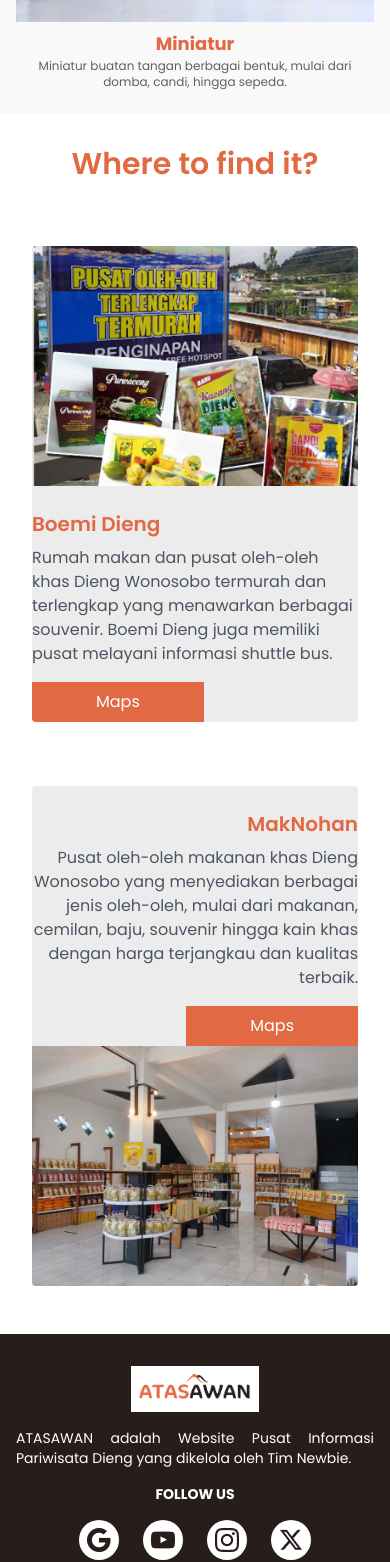
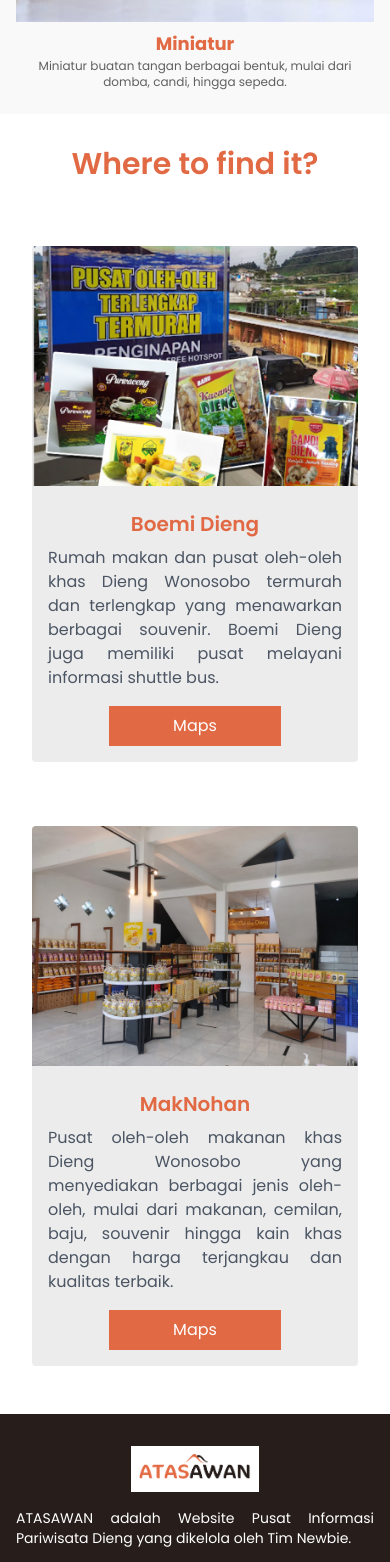
Before and after one commit to princeofverry/dieng-web, a React (Vite) app: page /Merchinary in a window 390 px wide. Shown: the part 6075-7637 px from the top of the page. Built offline with nearby package versions, Linux system fonts and the light colour scheme.

Commit message:
merchinary fixxxxxx mobile

```diff
--- /dev/null
+++ b/src/components/whereToFindIt.jsx
@@ -0,0 +1,57 @@
+import React from 'react'
+import Boemi from '../assets/boemi.png'
+import maknohan from '../assets/maknohan.png'
+import { Link } from 'react-router-dom';
+
+const WhereToFindIt = () => {
+    return (
+        <>
+            <div className="mx-auto bg-white flex flex-col justify-center items-center py-4">
+                <h2 className="text-3xl md:text-4xl font-semibold text-[#E16A44] mb-4 px-4 mt-4">Where to find it?</h2>
+                <div className="bg-[#ECECEC] mx-8 mt-12 flex flex-col md:flex-row rounded overflow-hidden">
+                    {/* Image Section */}
+                    <div className="md:w-1/3 relative">
+                        <Link to="/Boemi">
+                            <div className="absolute top-0 left-0 w-full h-60"></div>
+                            <img src={Boemi} alt="Boemi Dieng" className="w-full h-60 object-cover" />
+                        </Link>
+                    </div>
+
+                    {/* Text Content Section */}
+                    <div className="md:w-2/3 md:ml-4 md:pr-4 relative">
+                        <h3 className="text-xl md:text-3xl text-[#E16A44] md:text-left text-center pt-6 font-semibold mb-2">Boemi Dieng</h3>
+                        <p className="text-gray-600 text-justify px-4 md:px-0">Rumah makan dan pusat oleh-oleh khas Dieng Wonosobo termurah dan terlengkap yang menawarkan berbagai souvenir. Boemi Dieng juga memiliki pusat  melayani informasi shuttle bus.</p>
+                        <div className="flex md:justify-start justify-center md:items-end items-center mb-4">
+                            <button className="bg-[#E16A44] text-white py-2 px-16 md:mt-8 mt-4">Maps</button>
+                        </div>
+                    </div>
+                </div>
+            </div>
+
+
+            {/* gambar dikanan */}
+            <div className="bg-[#ECECEC] mx-8 my-12 flex flex-col md:flex-row rounded overflow-hidden">
+
+                {/* Text Content Section */}
+                <div className="md:w-2/3 md:mr-4 md:pr-4 relative order-2 md:order-none">
+                    <h3 className="text-xl md:text-3xl text-[#E16A44] pt-6 font-semibold mb-2 md:text-right text-center">MakNohan</h3>
+                    <p className="text-gray-600 md:text-right text-justify px-4 md:px-0">Pusat oleh-oleh makanan khas Dieng Wonosobo yang menyediakan berbagai jenis oleh-oleh, mulai dari makanan, cemilan, baju, souvenir hingga kain khas dengan harga terjangkau dan kualitas terbaik.</p>
+                    <div className="flex md:justify-end justify-center md:items-end items-center mb-4">
+                        <button className="bg-[#E16A44] text-white py-2 px-16 md:mt-8 mt-4">Maps</button>
+                    </div>
+                </div>
+
+                {/* Image Section */}
+                <div className="md:w-1/3 relative order-1 md:order-none">
+                    <Link to="/maknohan">
+                        <div className="absolute top-0 left-0 w-full h-60"></div>
+                        <img src={maknohan} alt="MakNohan" className="w-full h-60 object-cover" />
+                    </Link>
+                </div>
+            </div>
+
+        </>
+    )
+}
+
+export default WhereToFindIt
--- a/src/page/merchinary.jsx
+++ b/src/page/merchinary.jsx
@@ -1,11 +1,8 @@
-import 'aos/dist/aos.css';
 import React, { useEffect } from 'react';
-import { Link } from 'react-router-dom';
 import merchinaryCover from '../assets/merchinaryCover.png';
-import Boemi from '../assets/boemi.png'
-import maknohan from '../assets/maknohan.png'
 import FoodMerchinary from '../components/foodMerchinary';
 import HaveSouvenirs from '../components/HaveSouvenirs';
+import WhereToFindIt from '../components/whereToFindIt';
 
 
 const Merchinary = () => {
@@ -31,45 +28,8 @@
       {/* suvenir ada di components*/}
       <HaveSouvenirs />
 
-      {/* gambar dikiri */}
-      <div className="mx-auto bg-white flex flex-col justify-center items-center py-4">
-        <h2 className="text-3xl md:text-4xl font-semibold text-[#E16A44] mb-4 px-4 mt-4">Where to find it?</h2>
-        <div className="bg-[#ECECEC] mx-8 mt-12 flex flex-col md:flex-row rounded overflow-hidden">
-          {/* Image Section */}
-          <div className="md:w-1/3 relative">
-            <Link to="/Boemi">
-              <div className="absolute top-0 left-0 w-full h-60"></div>
-              <img src={Boemi} alt="Boemi Dieng" className="w-full h-60 object-cover" />
-            </Link>
-          </div>
-
-          {/* Text Content Section */}
-          <div className="md:w-2/3 md:ml-4 md:pl-4 relative">
-            <h3 className="text-xl md:text-3xl text-[#E16A44] pt-6 font-semibold mb-2">Boemi Dieng</h3>
-            <p className="text-gray-600">Rumah makan dan pusat oleh-oleh khas Dieng Wonosobo termurah dan terlengkap yang menawarkan berbagai souvenir. Boemi Dieng juga memiliki pusat  melayani informasi shuttle bus.</p>
-            <button className="bg-[#E16A44] text-white py-2 px-16 mt-4">Maps</button>
-          </div>
-        </div>
-      </div>
-
-
-      {/* gambar dikanan */}
-      <div className="bg-[#ECECEC] mx-8 my-12 flex flex-col md:flex-row rounded overflow-hidden">
-        {/* Text Content Section */}
-        <div className="md:w-2/3 md:mr-4 md:pr-4 relative text-right">
-          <h3 className="text-xl md:text-3xl text-[#E16A44] pt-6 font-semibold mb-2">MakNohan</h3>
-          <p className="text-gray-600">Pusat oleh-oleh makanan khas Dieng Wonosobo yang menyediakan berbagai jenis oleh-oleh, mulai dari makanan, cemilan, baju, souvenir hingga kain khas dengan harga terjangkau dan kualitas terbaik.</p>
-          <button className="bg-[#E16A44] text-white py-2 px-16 mt-4">Maps</button>
-        </div>
-
-        {/* Image Section */}
-        <div className="md:w-1/3 relative">
-          <Link to="/maknohan">
-            <div className="absolute top-0 left-0 w-full h-60"></div>
-            <img src={maknohan} alt="MakNohan" className="w-full h-60 object-cover" />
-          </Link>
-        </div>
-      </div>
+      {/* gambar dikiri dan kanan*/}
+      <WhereToFindIt />
     </div>
   );
 }
```
